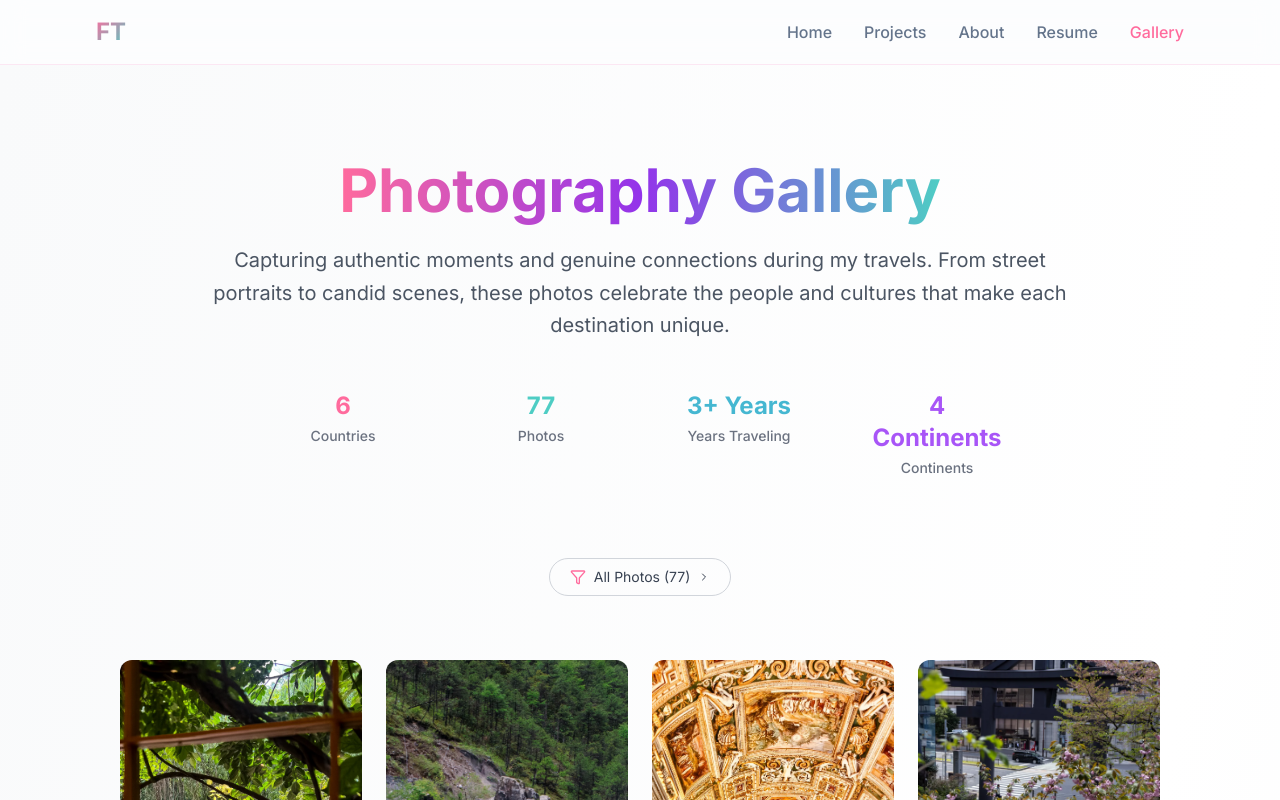
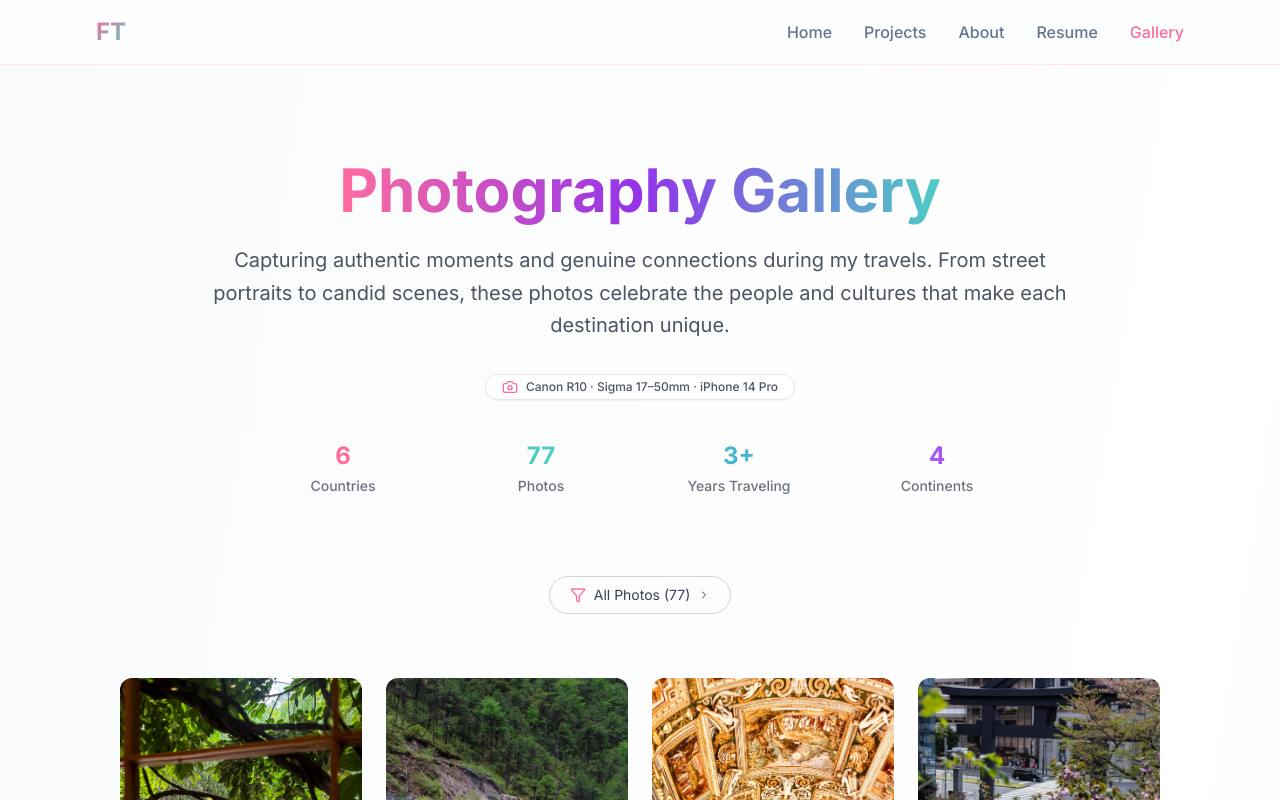
Before and after one commit to ftiannn/heyft-portfolio, a Next.js app: page /gallery in a window 1280 px wide. Shown: the top 800 px of the page. Built offline with nearby package versions, Linux system fonts and the light colour scheme.

Commit message:
add spec to gallery

```diff
--- a/src/app/gallery/page.tsx
+++ b/src/app/gallery/page.tsx
@@ -75,6 +75,17 @@ export default function Gallery() {
                         From street portraits to candid scenes, these photos celebrate the people and cultures
                         that make each destination unique.
                     </p>
+
+                    {/* Gear Spec */}
+                    <div className="flex justify-center mb-6">
+                        <div className="inline-flex items-center gap-2 px-4 py-1 bg-white/70 dark:bg-slate-700/50 border border-gray-200 dark:border-slate-600 rounded-full text-xs text-gray-600 dark:text-gray-300 font-medium backdrop-blur-sm shadow-sm">
+                            <Camera className="w-4 h-4 text-primary-pink" />
+                            Canon R10 · Sigma 17–50mm · iPhone 14 Pro
+                        </div>
+                    </div>
+
+
+
 
                     {/* Stats */}
                     <div className="grid grid-cols-2 md:grid-cols-4 gap-6 max-w-3xl mx-auto">
--- a/src/constants/gallery.ts
+++ b/src/constants/gallery.ts
@@ -86,12 +86,12 @@ const countryStats: CountryStat[] = [
     },
     {
         label: "Years Traveling",
-        value: "3+ Years",
+        value: "3+",
         color: "text-accent-blue"
     },
     {
         label: "Continents",
-        value: "4 Continents",
+        value: "4",
         color: "text-purple-500"
     }
 ]
```
